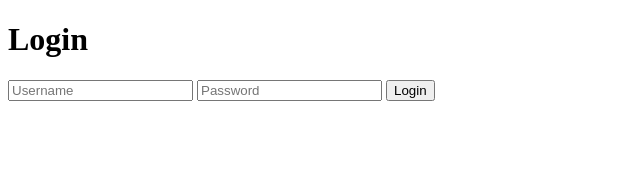
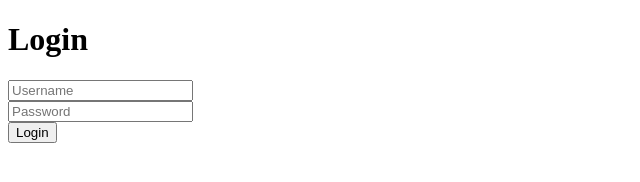
Before and after one commit to Nouhayla12/MoroccanHanicrafts12, a plain HTML site: page login.html in a window 1280 px wide. Shown: the whole page, without its empty margins (0-640 px from the left). Drawn offline with Linux system fonts and the light colour scheme.

Commit message:
Update login.html

```diff
--- a/login.html
+++ b/login.html
@@ -5,23 +5,29 @@
     <meta name="viewport" content="width=device-width, initial-scale=1.0">
     <title>Login</title>
     <script>
-        function checkLogin() {
-            const username = document.getElementById("username").value;
+        function checkLogin(event) {
+            event.preventDefault(); // Prevent form submission
+            const username = document.getElementById("username").value.trim();
             const password = document.getElementById("password").value;
 
             if (username === "admin" && password === "WordPub2024") {
                 localStorage.setItem("authenticated", "true");
                 window.location.href = "index.html";
             } else {
-                alert("Invalid credentials!");
+                alert("Invalid username or password! Please try again.");
+                document.getElementById("password").value = ""; // Clear password input
             }
         }
     </script>
 </head>
 <body>
     <h1>Login</h1>
-    <input type="text" id="username" placeholder="Username">
-    <input type="password" id="password" placeholder="Password">
-    <button onclick="checkLogin()">Login</button>
+    <form onsubmit="checkLogin(event)">
+        <input type="text" id="username" placeholder="Username" required>
+        <br>
+        <input type="password" id="password" placeholder="Password" required>
+        <br>
+        <button type="submit">Login</button>
+    </form>
 </body>
 </html>
```
